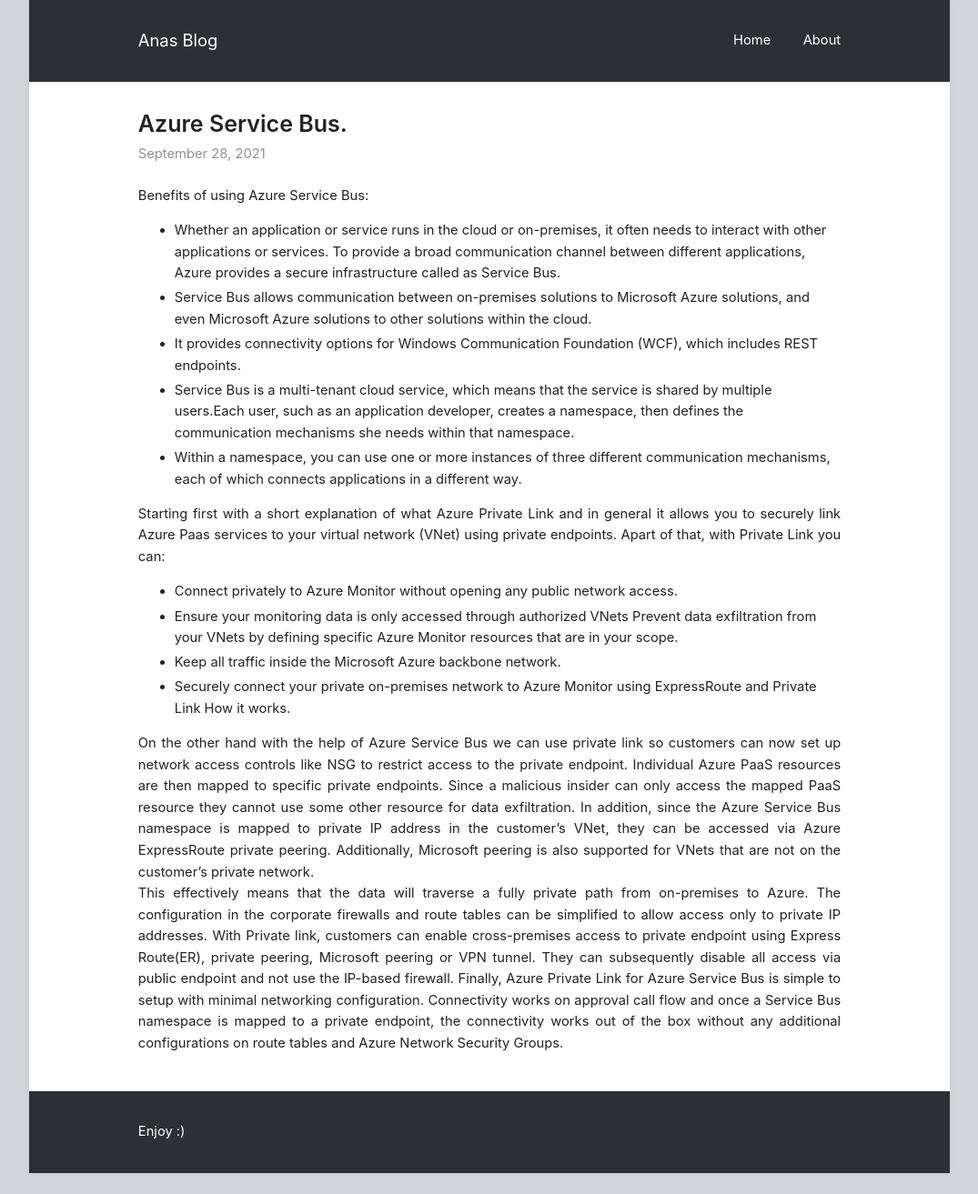
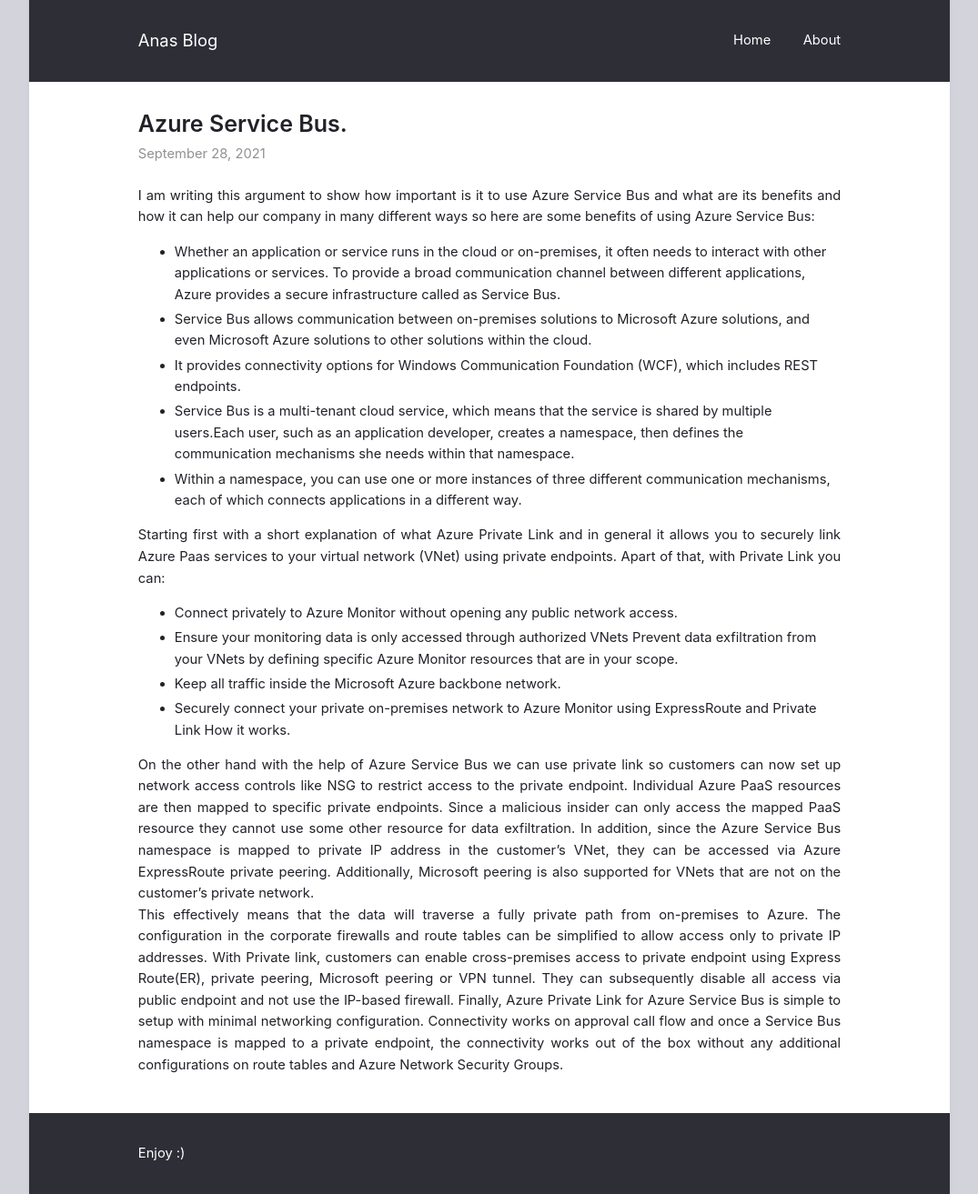
Before and after one commit to ItsAnass/ItsAnass.github.io, a Jekyll site: the page built from _posts/2021-09-28-Cloud-Network.md, in a window 1280 px wide. Shown: the whole page at 91% size, without its empty margins (102-1177 px from the left). Built offline with Jekyll 4.4.1, drawn with Linux system fonts in a browser that asks for light colours; before the commit the page ends 1290 px from its top, so only the background shows below that.

Commit message:
Update 2021-09-28-Cloud-Network.md

```diff
--- a/_posts/2021-09-28-Cloud-Network.md
+++ b/_posts/2021-09-28-Cloud-Network.md
@@ -2,7 +2,8 @@
 title: "Azure Service Bus."
 layout: post
 ---
-Benefits of using Azure Service Bus:
+I am writing this argument to show how important is it to use Azure Service Bus and what are its benefits and how it can help our company in many different ways so here are some
+benefits of using Azure Service Bus:
 
 * Whether an application or service runs in the cloud or on-premises, it often needs to interact with other applications or services. To provide a broad communication channel between different applications, Azure provides a secure infrastructure called as Service Bus.
 * Service Bus allows communication between on-premises solutions to Microsoft Azure solutions, and even Microsoft Azure solutions to other solutions within the cloud.
```
